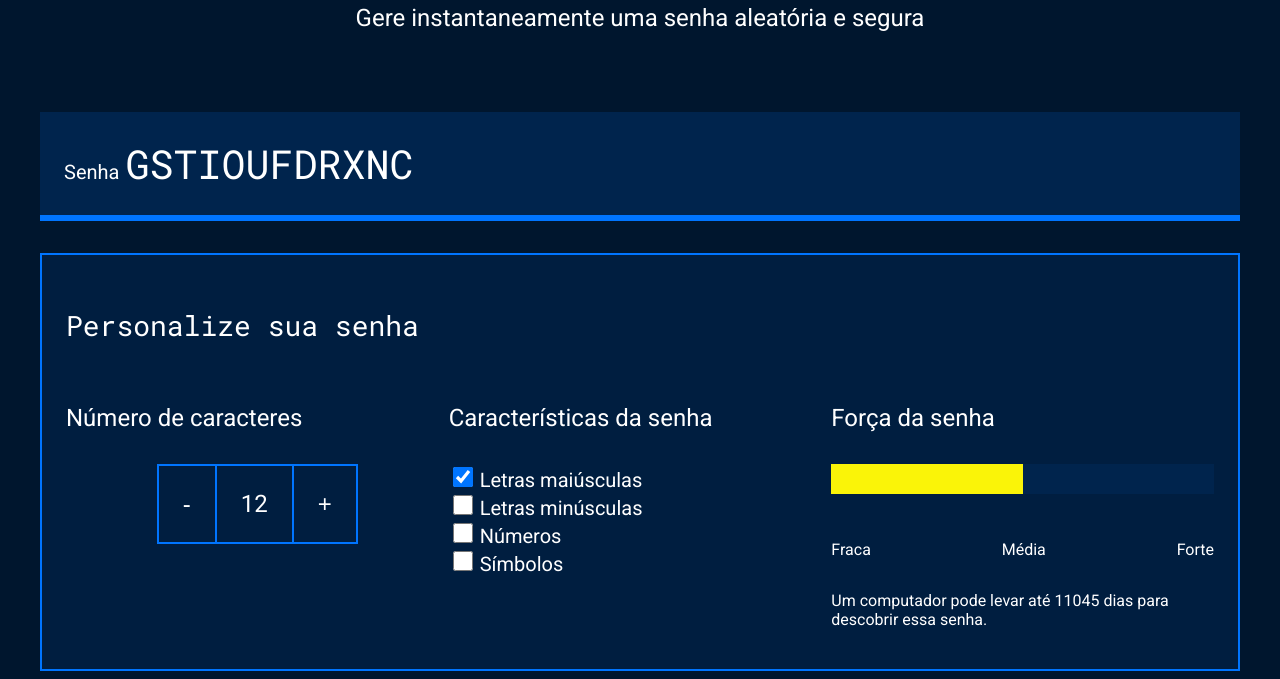
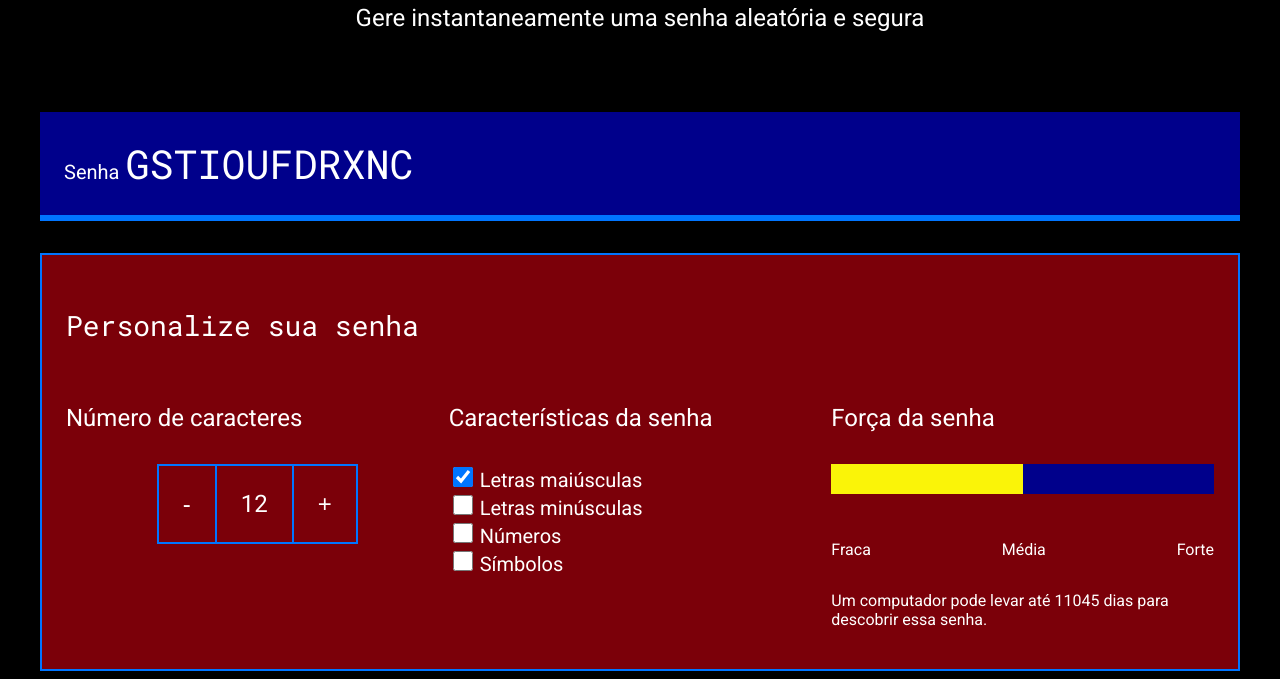
Before and after one commit to Giovannicortez/projeto-1-2-TRI, a plain HTML site: page index.html in a window 1280 px wide. Shown: the part 214-893 px from the top of the page. Drawn offline with Linux system fonts and the light colour scheme.

Commit message:
Update style.css

```diff
--- a/style.css
+++ b/style.css
@@ -2,9 +2,9 @@
 
 :root {
     --branco: white;
-    --cor-de-fundo: #00162E;
-    --fundo-senha: #00244D;
-    --fundo-texto: #001E40;
+    --cor-de-fundo: #000000;
+    --fundo-senha: #00008B;
+    --fundo-texto: #7B0009;
     --borda: #0075FF;
     --roboto: 'Roboto', sans-serif;
     --roboto-mono: 'Roboto Mono', monospace;
```
